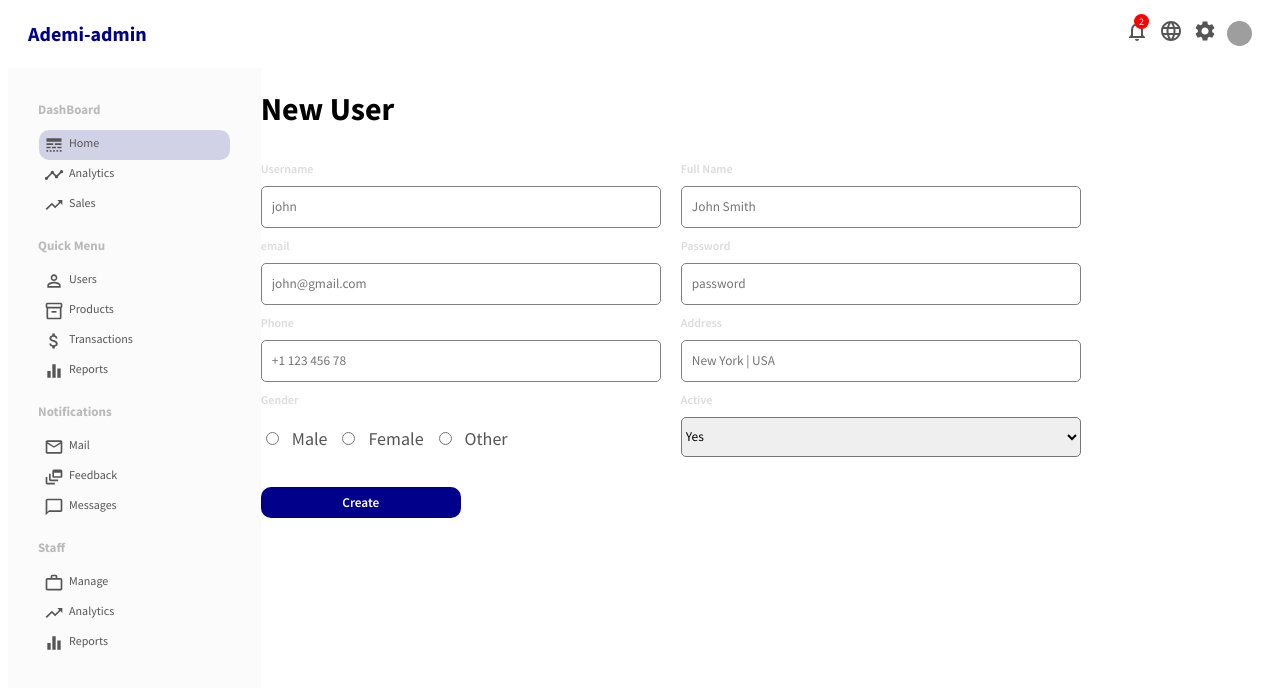
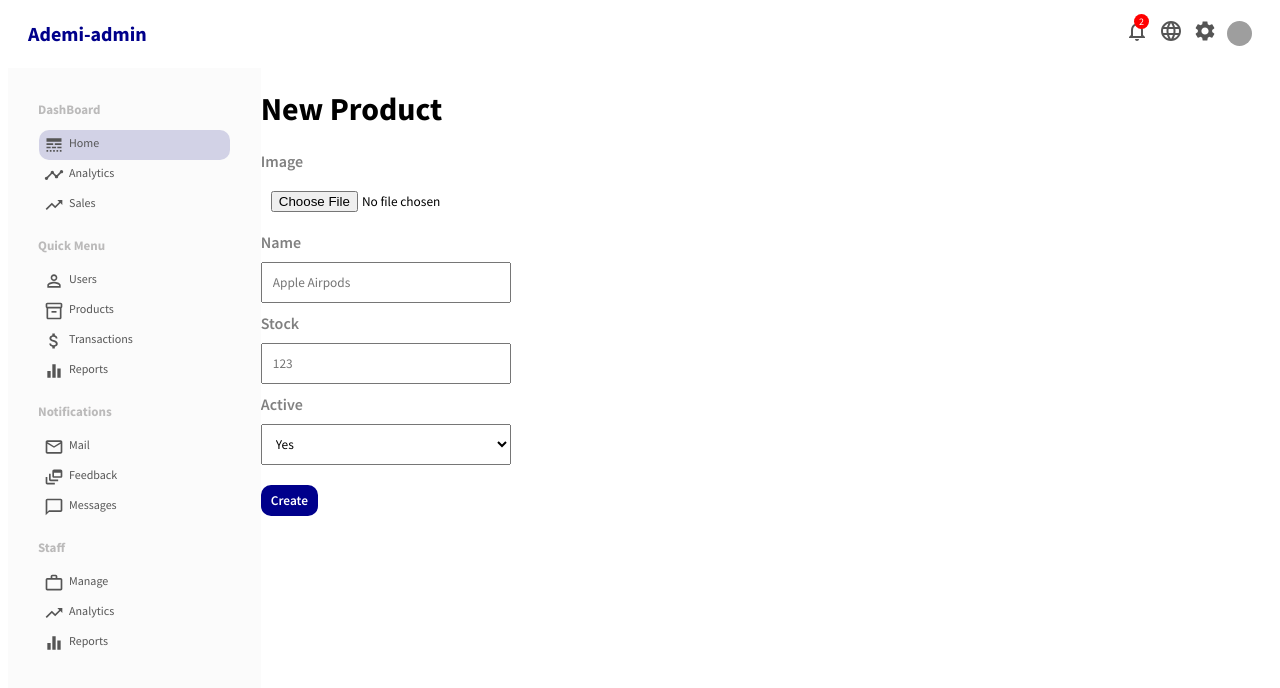
Before and after one commit to ademi06/Admin-Dashboard, a React (Create React App) app: page /newproduct in a window 1280 px wide. Shown: the top 688 px of the page. Built offline with nearby package versions, Linux system fonts and the light colour scheme; grey boxes are pictures that could not be loaded.

Commit message:
designed new product page

```diff
--- a/src/App.js
+++ b/src/App.js
@@ -8,6 +8,7 @@
 import NewUser from "./components/pages/newUser/NewUser";
 import ProductList from "./components/pages/productList/ProductList";
 import Product from "./components/pages/product/Product";
+import NewProduct from "./components/pages/newProduct/NewProduct";
 
 
 function App() {
@@ -20,10 +21,10 @@
           <Route exact path="/" element={<Home />}></Route>
           <Route path="/users" element={<UserList/>}></Route>
           <Route path="/user/:userId" element={<User/>}></Route>
-          <Route path="newUser" element={<NewUser/>}></Route>
-          <Route path="product" element={<ProductList/>}></Route>
+          <Route path="/newUser" element={<NewUser/>}></Route>
+          <Route path="/product" element={<ProductList/>}></Route>
           <Route path="/product/:productId" element={<Product/>}></Route>
-          <Route path="newproduct" element={<NewUser/>}></Route>
+          <Route path="/newproduct" element={<NewProduct/>}></Route>
         </Routes>
       </div>
     </Router>
--- /dev/null
+++ b/src/components/pages/newProduct/NewProduct.jsx
@@ -0,0 +1,31 @@
+import "./newProduct.css";
+
+export default function NewProduct() {
+  return (
+    <div className="newProduct">
+        <h1 className="addProductTitle">New Product</h1>
+      <form className="addProductForm">
+        <div className="addProductItem">
+          <label>Image</label>
+          <input type="file" id="file" />
+        </div>
+        <div className="addProductItem">
+          <label>Name</label>
+          <input type="text" placeholder="Apple Airpods" />
+        </div>
+        <div className="addProductItem">
+          <label>Stock</label>
+          <input type="text" placeholder="123" />
+        </div>
+        <div className="addProductItem">
+          <label>Active</label>
+          <select name="active" id="active">
+            <option value="yes">Yes</option>
+            <option value="no">No</option>
+          </select>
+        </div>
+        <button className="addProductButton">Create</button>
+      </form>
+    </div>
+  )
+}
--- /dev/null
+++ b/src/components/pages/newProduct/newProduct.css
@@ -0,0 +1,39 @@
+.newProduct {
+    flex: 4;
+  }
+
+  .addProductForm {
+    margin-top: 10px;
+  }
+
+  .addProductItem {
+    width: 250px;
+    display: flex;
+    flex-direction: column;
+    margin-bottom: 10px;
+  }
+
+  .addProductItem > label {
+    color: gray;
+    font-weight: 600;
+    margin-bottom: 10px;
+  }
+
+  .addProductItem > input {
+    padding: 10px;
+  }
+
+  .addProductItem > select {
+    padding: 10px;
+  }
+
+  .addProductButton {
+    margin-top: 10px;
+    padding: 7px 10px;
+    border: none;
+    border-radius: 10px;
+    background-color: darkblue;
+    color: white;
+    font-weight: 600;
+    cursor: pointer;
+  }
--- a/src/components/pages/product/Product.jsx
+++ b/src/components/pages/product/Product.jsx
@@ -9,7 +9,7 @@
     <div className="product">
         <div className="productTitleContainer">
             <h1 className="productTitle">Product</h1>
-            <Link to ='./newProduct'>
+            <Link to ='/newproduct'>
             <button className="productAddButton">Create</button>
             </Link>
         </div>
```
